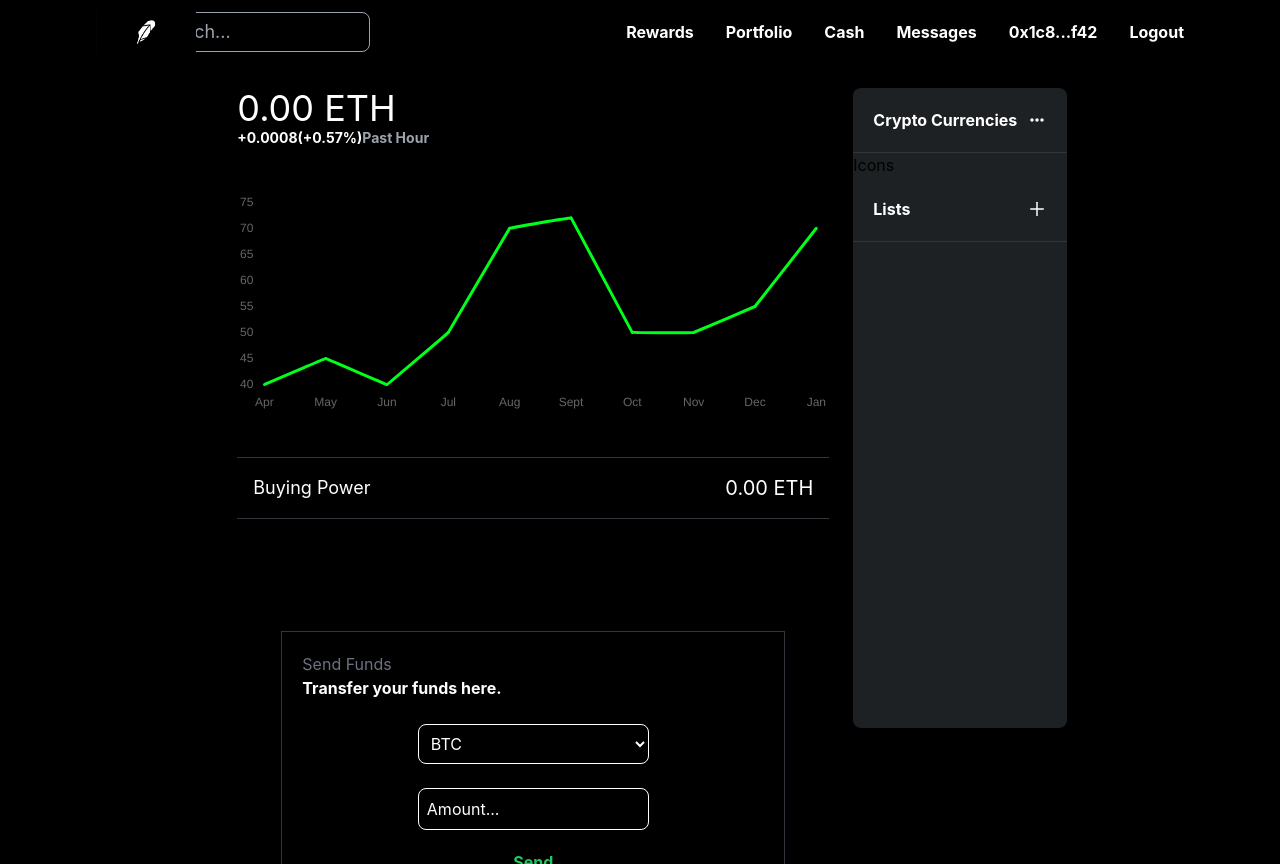
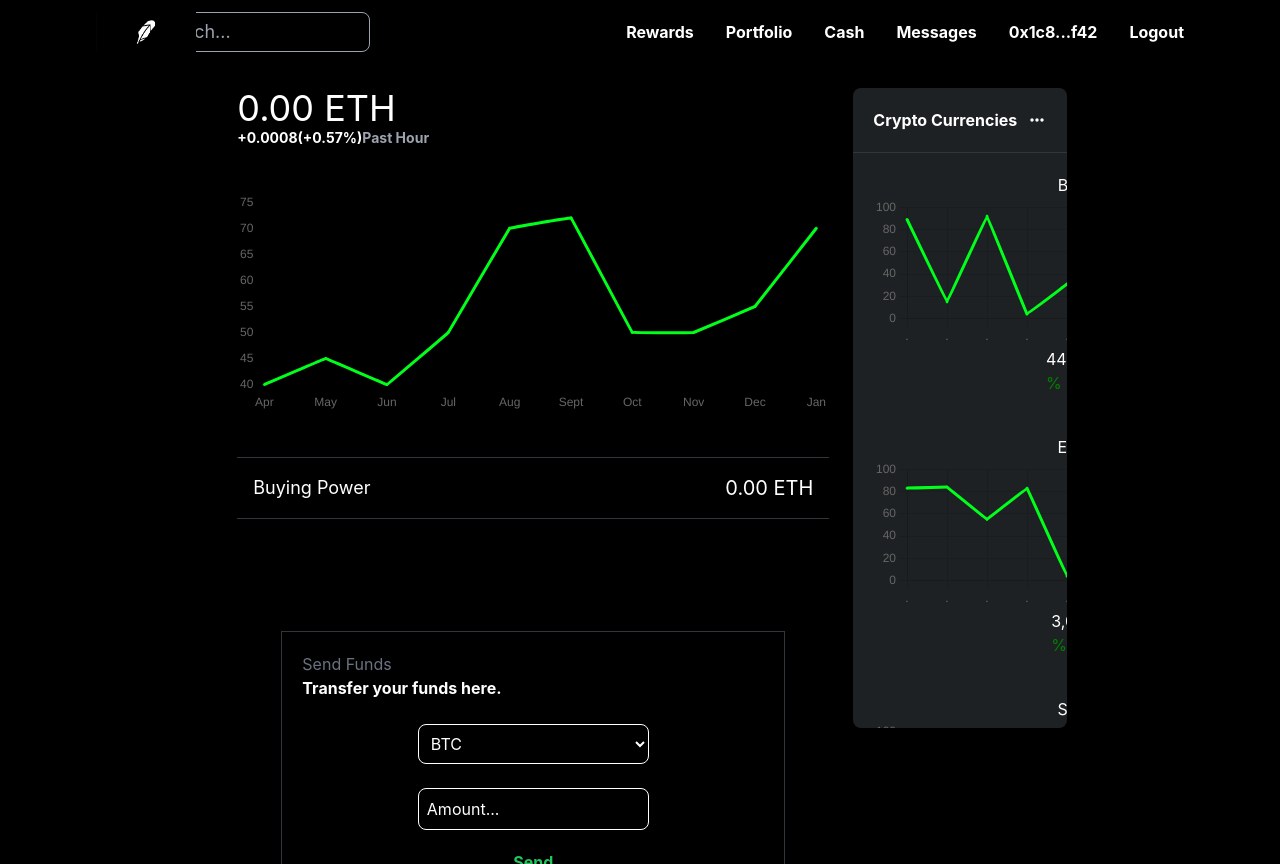
Before and after one commit to acushlakoncept/robinhood-clone, a Next.js app: page / in a window 1280 px wide. Built offline with nearby package versions, Linux system fonts and the light colour scheme.

Commit message:
Add assets page

```diff
--- /dev/null
+++ b/components/assets/index.js
@@ -0,0 +1,86 @@
+import { Line } from 'react-chartjs-2'
+import Chart from 'chart.js/auto'
+
+const styles = {
+  wrapper: 'flex justify-between p-5 hover:bg-[#30363B]',
+  container: 'flex flex-col text-white items-center',
+  price: 'flex flex-col text-white',
+  percent: 'text-green-400',
+}
+
+export default function Assets({coin, price}) {
+
+  const randomNumber = () => {
+    let data = []
+    for (let i = 0; i < 9; i++) {
+      let randomNum = Math.floor(Math.random() * 100)
+      data = [...data, randomNum]
+    }
+    return data
+  }
+
+  const setGraphColor = () => {
+    if (coin.change < 0) {
+      return '#ef4b09'
+    } else {
+      return '#00ff1a'
+    }
+  }
+
+  const data = {
+    labels: ['.', '.', '.', '.', '.', '.', '.', '.', '.', '.'],
+    datasets: [
+      {
+        fill: false,
+        lineTension: 0.01,
+        backgroundColor: setGraphColor(),
+        borderColor: setGraphColor(),
+        borderCapStyle: 'butt',
+        borderDash: [],
+        borderDashOffset: 0.0,
+        borderJoinStyle: 'miter',
+        pointBorderColor: setGraphColor(),
+        pointBackgroundColor: setGraphColor(),
+        pointBorderWidth: 1,
+        pointHoverRadius: 5,
+        pointHoverBackgroundColor: setGraphColor(),
+        pointHoverBorderColor: setGraphColor(),
+        pointHoverBorderWidth: 2,
+        pointRadius: 1,
+        pointHitRadius: 10,
+        data: randomNumber(),
+      },
+    ],
+  }
+
+  const options = {
+    plugins: {
+      legend: {
+        display: false,
+      },
+    },
+  }
+
+  return (
+    <div className={styles.wrapper}>
+      <div className={styles.container}>
+        <div className={styles.name}>{coin}</div>
+
+        <div>
+          <div className={styles.chart}>
+            <Line data={data} options={options} width={400} height={150} />
+          </div>
+        </div>
+        <div className={styles.price}>
+          <div>{price}</div>
+          <div
+            className={styles.percent}
+            style={{ color: coin.change < 0 ? '#ef4b09' : 'green' }}
+          >
+            {coin.change}%
+          </div>
+        </div>
+      </div>
+    </div>
+  )
+}
--- /dev/null
+++ b/components/notice/index.js
@@ -0,0 +1,25 @@
+
+const styles = {
+  notice: 'flex border border-[#30363b] mx-11 my-4 p-5 flex-col flex-1',
+  noticeContainer: 'flex-1',
+  noticeTitle: 'text-gray-500',
+  noticeMessage: 'text-white font-bold',
+  noticeCTA: 'font-bold text-green-500 cursor-pointer mt-5',
+}
+
+export default function Notice() {
+  return (
+    <div className={styles.notice}>
+      <div className={styles.noticeContainer}>
+        <div className={styles.noticeTitle}>
+          Fund Your Account
+        </div>
+        <div className={styles.noticeMessage}>
+          Your bank account is ready! Fund your Robinhood
+          account to begin trading.
+        </div>
+      </div>
+      <div className={styles.noticeCTA}>Add Funds</div>
+    </div>
+  )
+}
--- a/pages/index.js
+++ b/pages/index.js
@@ -5,6 +5,7 @@ import { AiOutlinePlus } from 'react-icons/ai'
 import Header from '../components/header'
 import PortfolioChart from '../components/chart'
 import BuyToken from '../components/buy-tokens'
+import Assets from '../components/assets'
 
 const styles = {
   wrapper: 'w-screen h-screen flex flex-col',
@@ -71,8 +72,10 @@ export default function Home() {
 
             <BiDotsHorizontalRounded className={styles.moreOptions} />
           </div>
-          Icons
-
+          <Assets coin={'BTC'} price={'44,000'} />
+          <Assets coin={'ETH'} price={'3,000'} />
+          <Assets coin={'SOL'} price={'150'} />
+          <Assets coin={'AVAX'} price={'200'} />
           <div className={styles.rightMainItem}>
             <div className={styles.ItemTitle}>Lists</div>
             <AiOutlinePlus className={styles.moreOptions} />
```
